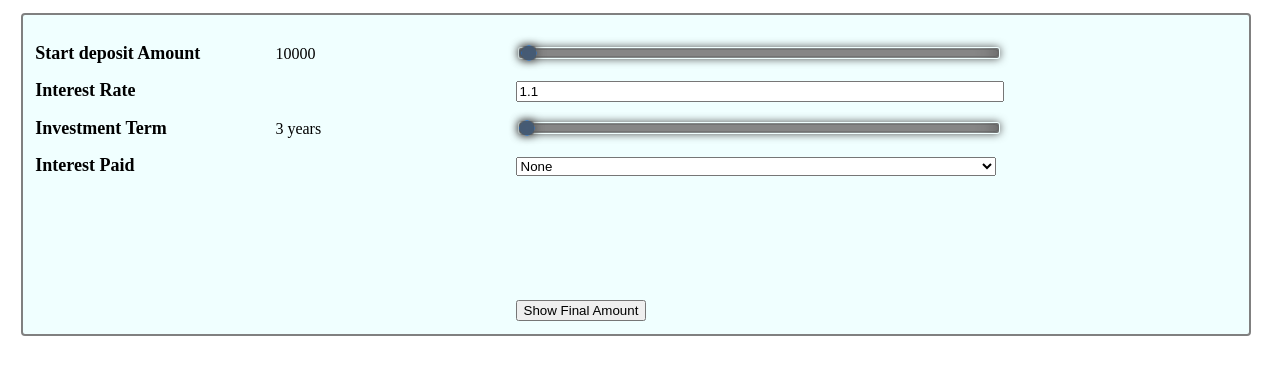
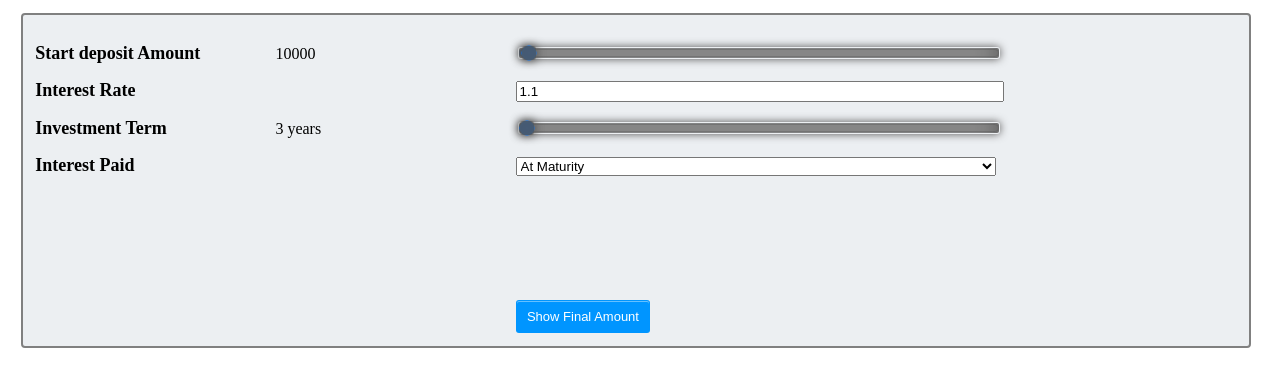
Before and after one commit to sonalk215/bendigo-term-deposit, a React (Create React App) app: page / in a window 1280 px wide. Shown: the top 386 px of the page. Built offline with nearby package versions, Linux system fonts and the light colour scheme.

Commit message:
css changes

```diff
--- a/src/App.css
+++ b/src/App.css
@@ -1,5 +1,5 @@
 .termDepositForm {
-  background-color: azure;
+  background-color: rgb(236, 239, 242);
   width: 95%;
   border: 2px solid gray;
   border-radius: 4px;
@@ -38,7 +38,7 @@ input[type=range] {
   border-radius: 3px;
   border: 1px solid;
   background: none;
-  box-shadow: 0px 0px 8px 0px #555, 0px 0px 25px 0px #555 inset;
+  box-shadow: 0px 0px 8px 0px #535252, 0px 0px 25px 0px #555 inset;
   transition: 0.8s all ease-out;
   outline: none;
 }
@@ -54,3 +54,33 @@ input[type=range]::-webkit-slider-thumb {
   cursor: pointer;
   transition: 0.8s all ease-out;
 }
+
+/* CSS */
+.submitButton {
+  background-color: #0095ff;
+  border: 1px solid transparent;
+  border-radius: 3px;
+  box-shadow: rgba(255, 255, 255, .4) 0 1px 0 0 inset;
+  box-sizing: border-box;
+  color: #fff;
+  cursor: pointer;
+  display: inline-block;
+  font-size: 13px;
+  font-weight: 400;
+  padding: 8px .8em;
+  position: relative;
+}
+
+.submitButton:hover,
+.submitButton:focus {
+  background-color: #07c;
+}
+
+.submitButton:focus {
+  box-shadow: 0 0 0 4px rgba(0, 149, 255, .15);
+}
+
+.submitButton:active {
+  background-color: #0064bd;
+  box-shadow: none;
+}
--- a/src/components/Select/Select.jsx
+++ b/src/components/Select/Select.jsx
@@ -8,10 +8,6 @@ const Select = ({ classes, onChangeHandler, value, id}) => {
       value={value}
       id={id}
     >
-      <option value="">None</option>
-      <option value="Monthly">Monthly</option>
-      <option value="Quarterly">Quarterly</option>
-      <option value="Annually">Annually</option>
       <option value="At Maturity">At Maturity</option>
     </select>
   );
```
